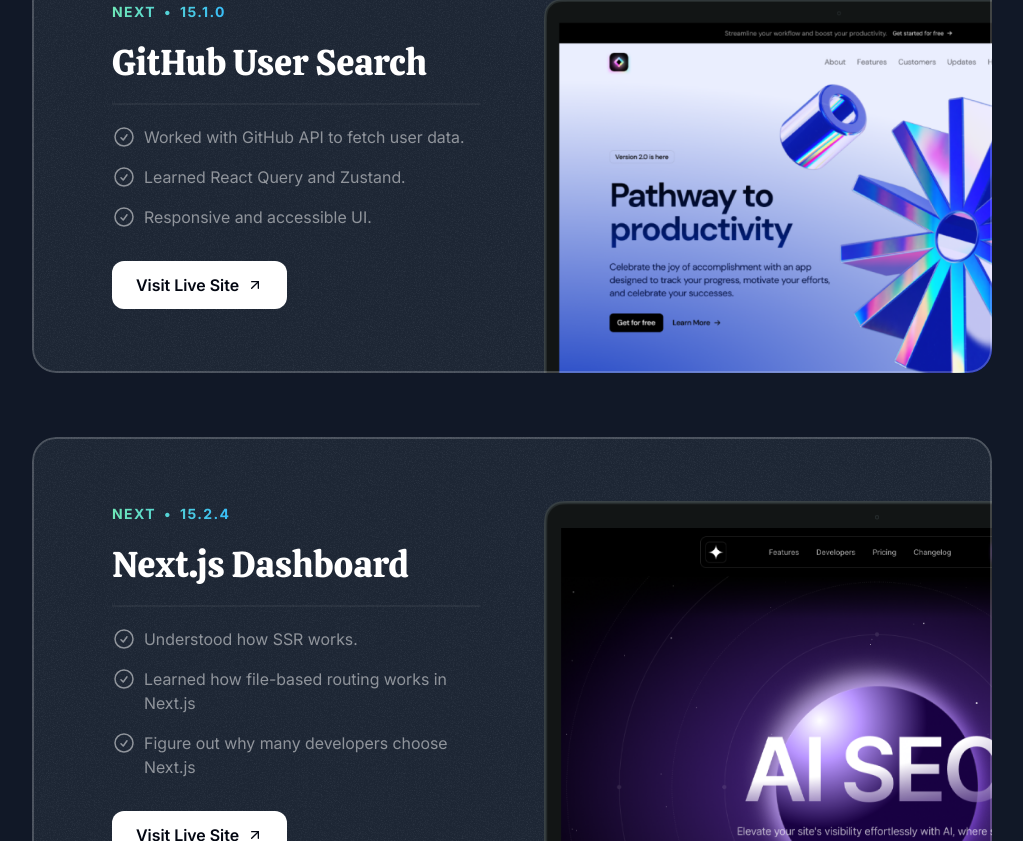
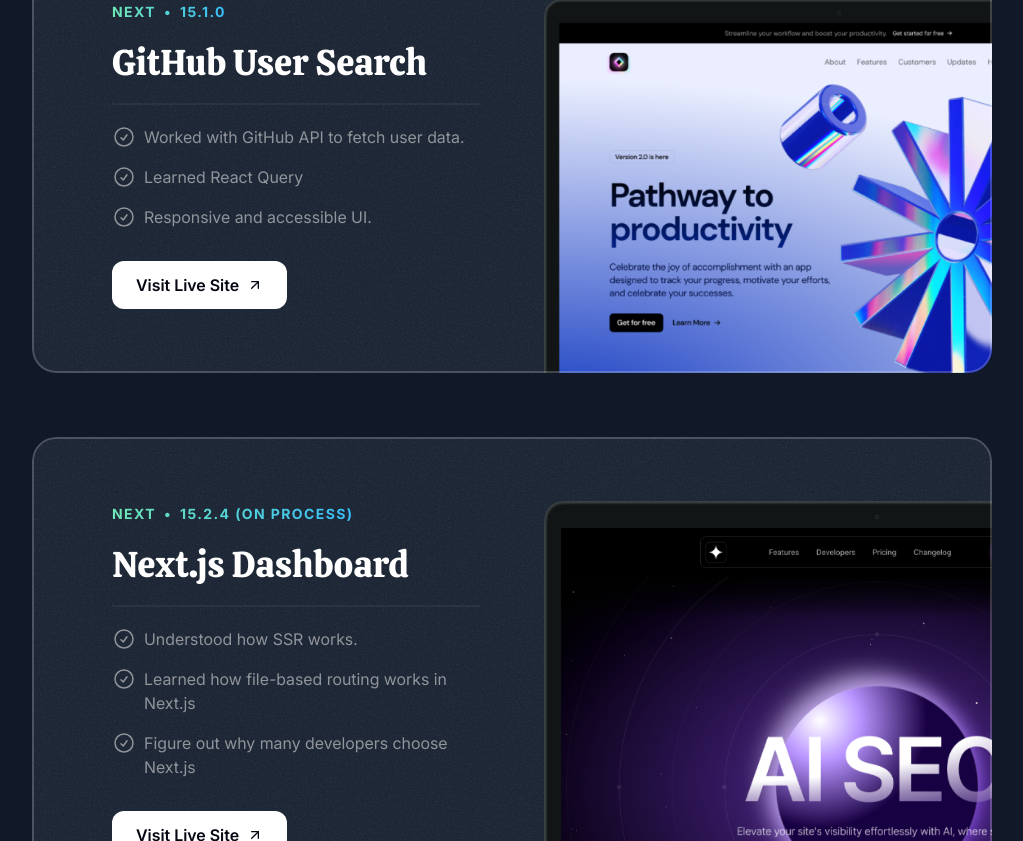
Before and after one commit to eziz-tajiev/Portfolio, a Next.js app: page / in a window 1280 px wide. Shown: the part 1619-2460 px from the top of the page, without its empty margins (128-1151 px from the left). Built offline with nearby package versions, Linux system fonts and the light colour scheme.

Commit message:
Add link of github

```diff
--- a/src/app/globals.css
+++ b/src/app/globals.css
@@ -12,7 +12,7 @@
   }
 
   .contact-input {
-    @apply bg-[rgba(255,255,255,0.16)] p-3 rounded-xl border border-[rgba(255,255,255,0.16)] text-sm md:text-base font-semibold placeholder-white/100 focus:outline-none focus:border-[rgba(255,255,255,0.4)];
+    @apply bg-[rgba(255,255,255,0.16)] p-3 rounded-xl border border-[rgba(255,255,255,0.12)] text-sm md:text-base font-semibold placeholder-white/100 focus:outline-none focus:border-[rgba(255,255,255,0.4)];
   }
 }
 
--- a/src/sections/Contact.tsx
+++ b/src/sections/Contact.tsx
@@ -32,7 +32,7 @@ const socialMedia = [
     href: "#",
   },
   {
-    icon: <Telegram className="md:size-7 lg:size-11" />,
+    icon: <Telegram className="md:size-7 lg:size-11 -translate-x-[2px]" />,
     title: "Telegram",
     href: "#",
   },
@@ -104,9 +104,11 @@ export const ContactSection = () => {
                     <a
                       key={mediaIndex}
                       href={media.href}
-                      className="md:inline-flex md:items-center md:gap-3 lg:flex-col lg:justify-center"
+                      className="md:inline-flex md:items-center md:gap-2 lg:flex-col lg:justify-center"
                     >
-                      <span className="flex justify-center">{media.icon}</span>
+                      <span className="flex justify-center text-center">
+                        {media.icon}
+                      </span>
                       <span className="text-[14px] leading-[16.94px] md:text-base">
                         {media.title}
                       </span>
@@ -125,7 +127,7 @@ export const ContactSection = () => {
                     />
                     <input
                       type="text"
-                      placeholder="How to contact you"
+                      placeholder="How to contact you?"
                       className="contact-input"
                     />
                     <textarea
--- a/src/sections/Projects.tsx
+++ b/src/sections/Projects.tsx
@@ -30,15 +30,15 @@ const portfolioProjects = [
     title: "GitHub User Search",
     results: [
       { title: "Worked with GitHub API to fetch user data." },
-      { title: "Learned React Query and Zustand." },
+      { title: "Learned React Query" },
       { title: "Responsive and accessible UI." },
     ],
-    link: "Github",
+    link: "github-user-search-kappa-one.vercel.app",
     image: photo2,
   },
   {
     technology: "Next",
-    version: "15.2.4",
+    version: "15.2.4 (on process)",
     title: "Next.js Dashboard",
     results: [
       { title: "Understood how SSR works." },
```
